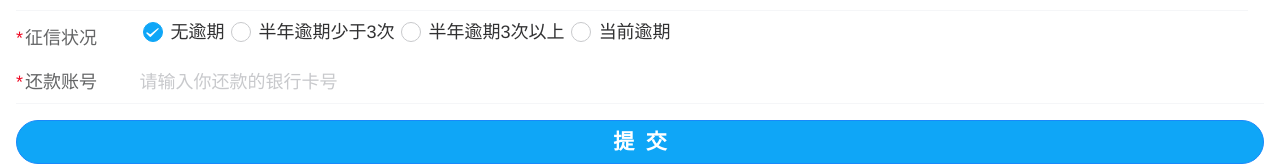
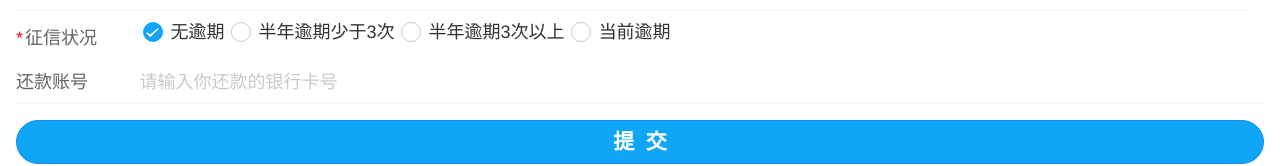
Before and after one commit to yuepantest/edupinggu-fengpei, a Vue app: page /#/FormTwoGXD in a window 1280 px wide. Shown: the part 329-495 px from the top of the page. Built offline with nearby package versions, Linux system fonts and the light colour scheme.

Commit message:
修改银行卡号非必须

```diff
--- a/src/views/FormTwoFPD.vue
+++ b/src/views/FormTwoFPD.vue
@@ -138,12 +138,12 @@
           class="text-all"
           v-model="bankId"
           type="number"
+          required
           name="bankId"
-          required
           label="还款账号"
           placeholder="请输入你还款的银行卡号"
           :rules="[
-            { required: ture, message: '请输入你还款的银行卡号' },
+            { required: true, message: '请输入你还款的银行卡号' },
             { pattern: patternbankId, message: '请输入正确的银行卡号' },
           ]"
         />
@@ -231,8 +231,8 @@ export default {
           headers: { requestKey: "fengpei" },
         });
         instance
-          //.post("http://localhost:8081/calculating", formData)
-          .post("http://47.109.33.172:8081/calculating", formData)
+          .post("http://localhost:8081/calculating", formData)
+          //.post("http://47.109.33.172:8081/calculating", formData)
           .then((res) => {
             console.log("res", res);
             if (res.data.code === 1 && res.data.data.num !== 0) {
--- a/src/views/FormTwoGXD.vue
+++ b/src/views/FormTwoGXD.vue
@@ -137,11 +137,10 @@
           v-model="bankId"
           type="number"
           name="bankId"
-          required
           label="还款账号"
           placeholder="请输入你还款的银行卡号"
           :rules="[
-            { required: ture, message: '请输入你还款的银行卡号' },
+            { required: false, message: '请输入你还款的银行卡号' },
             { pattern: patternbankId, message: '请输入正确的银行卡号' },
           ]"
         />
@@ -294,7 +293,7 @@ export default {
       validatorPoints,
       isButtonDisabled,
       bankId,
-      patternbankId: /^[0-9]{16,19}$/,
+      patternbankId: /^$|^\d{16,19}$/,
     };
   },
 };
--- a/src/views/FormTwoJYD.vue
+++ b/src/views/FormTwoJYD.vue
@@ -134,12 +134,12 @@
           class="text-all"
           v-model="bankId"
           type="number"
+          required
           name="bankId"
-          required
           label="还款账号"
           placeholder="请输入你还款的银行卡号"
           :rules="[
-            { required: ture, message: '请输入你还款的银行卡号' },
+            { required: true, message: '请输入你还款的银行卡号' },
             { pattern: patternbankId, message: '请输入正确的银行卡号' },
           ]"
         />
```
